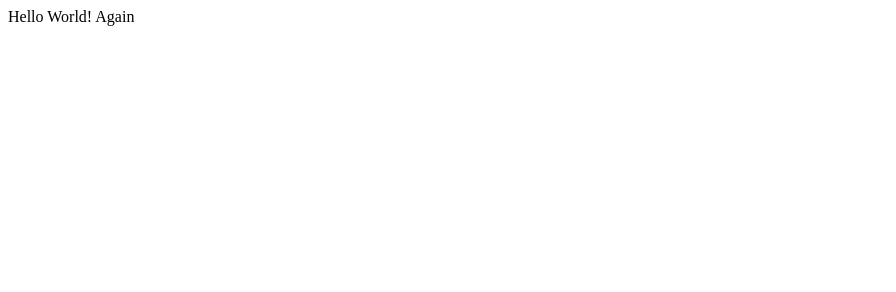
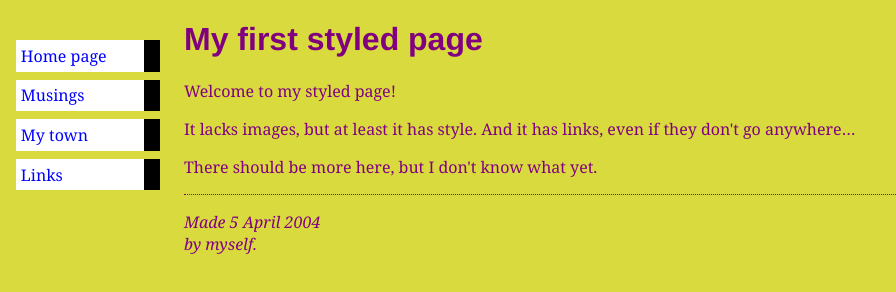
Before and after one commit to cartmanez/qcon-mesos, a plain HTML site: page index.html in a window 1280 px wide. Shown: the whole page, without its empty margins (0-896 px from the left). Drawn offline with Linux system fonts and the light colour scheme.

Commit message:
Update index.html

```diff
--- a/index.html
+++ b/index.html
@@ -1 +1,68 @@
-<html> Hello World! Again</html>
+<!DOCTYPE html PUBLIC "-//W3C//DTD HTML 4.01//EN">
+<html>
+<head>
+  <title>My first styled page</title>
+  <style type="text/css">
+  body {
+    padding-left: 11em;
+    font-family: Georgia, "Times New Roman",
+          Times, serif;
+    color: purple;
+    background-color: #d8da3d }
+  ul.navbar {
+    list-style-type: none;
+    padding: 0;
+    margin: 0;
+    position: absolute;
+    top: 2em;
+    left: 1em;
+    width: 9em }
+  h1 {
+    font-family: Helvetica, Geneva, Arial,
+          SunSans-Regular, sans-serif }
+  ul.navbar li {
+    background: white;
+    margin: 0.5em 0;
+    padding: 0.3em;
+    border-right: 1em solid black }
+  ul.navbar a {
+    text-decoration: none }
+  a:link {
+    color: blue }
+  a:visited {
+    color: purple }
+  address {
+    margin-top: 1em;
+    padding-top: 1em;
+    border-top: thin dotted }
+  </style>
+</head>
+
+<body>
+
+<!-- Site navigation menu -->
+<ul class="navbar">
+  <li><a href="index.html">Home page</a>
+  <li><a href="musings.html">Musings</a>
+  <li><a href="town.html">My town</a>
+  <li><a href="links.html">Links</a>
+</ul>
+
+<!-- Main content -->
+<h1>My first styled page</h1>
+
+<p>Welcome to my styled page!
+
+<p>It lacks images, but at least it has style.
+And it has links, even if they don't go
+anywhere&hellip;
+
+<p>There should be more here, but I don't know
+what yet.
+
+<!-- Sign and date the page, it's only polite! -->
+<address>Made 5 April 2004<br>
+  by myself.</address>
+
+</body>
+</html>
```
